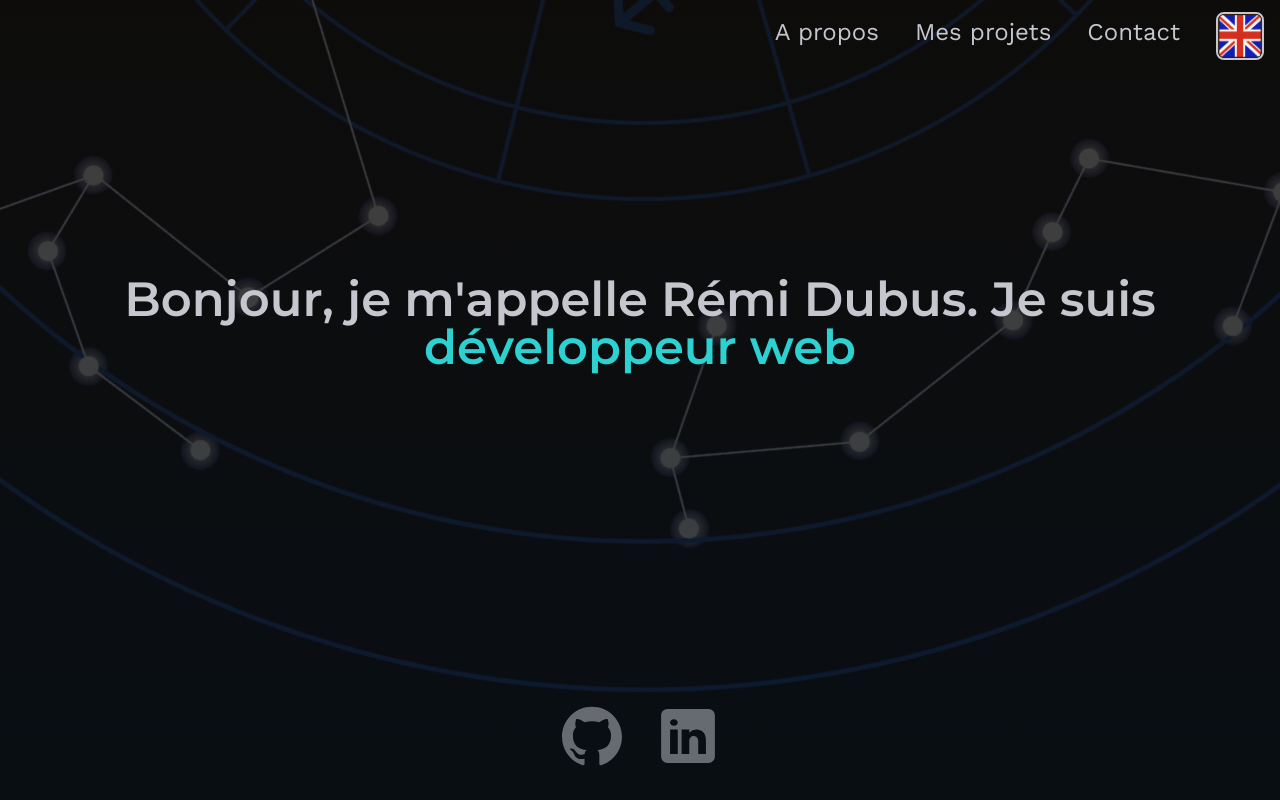
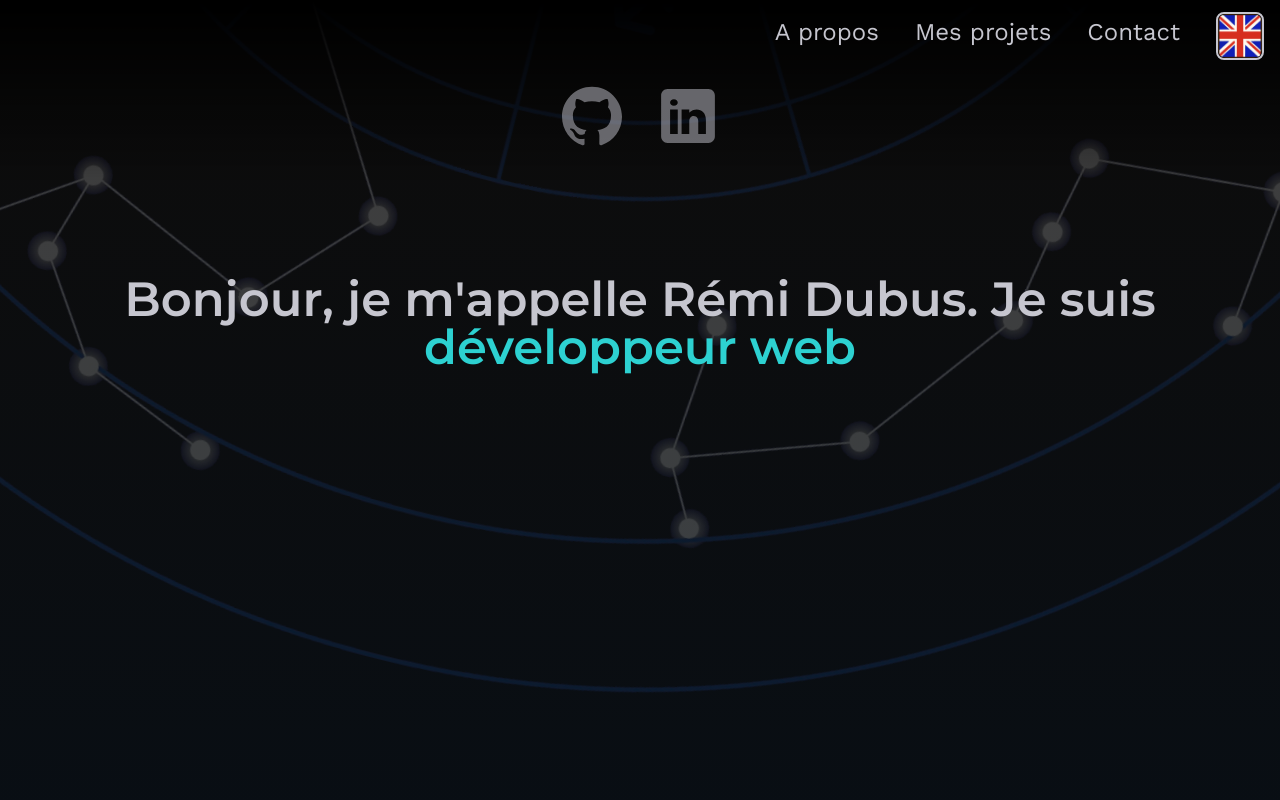
Before and after one commit to Remi-Dubus/Portfolio_V2, a Next.js app: page / in a window 1280 px wide. Shown: the top 800 px of the page. Built offline with nearby package versions, Linux system fonts and the light colour scheme; a web font is replaced by a local one.

Commit message:
feat: add background to menu on large screen closes #24

```diff
--- a/src/components/navigation/NavBar.tsx
+++ b/src/components/navigation/NavBar.tsx
@@ -22,7 +22,7 @@ export default function NavBar (){
            <SwitchLanguageButton />
            <BurgerButton handleClickMenu={handleClickMenu} openMenu={openMenu} />
            <section className={`z-15 h-screen inset-0 overflow-auto top-0 fixed transition-all duration-1000 bg-black/60 backdrop-blur-sm lg:overflow-hidden ${openMenu ? "opacity-100" : "opacity-0 pointer-events-none lg:pointer-events-auto lg:opacity-100 lg:bg-black/0 lg:backdrop-blur-none"}`}>
-               <ul className={`absolute h-screen w-screen flex justify-center gap-4 pb-45 flex-col text-light font-paragraph transform duration-1000 ease-in-out sm:gap-12 lg:flex-row lg:justify-end lg:gap-0 ${openMenu ? "-translate-x-0" : "lg:opacity-100 lg:-translate-x-0 translate-x-full opacity-0"}`}>
+               <ul className={`absolute h-screen w-screen flex justify-center gap-4 pb-45 flex-col text-light font-paragraph transform duration-1000 ease-in-out sm:gap-12 lg:flex-row lg:justify-end lg:gap-0 lg:h-18 lg:bg-[linear-gradient(to_bottom,rgba(0,0,0,1),rgba(0,0,0,0))] ${openMenu ? "-translate-x-0" : "lg:opacity-100 lg:-translate-x-0 translate-x-full opacity-0"}`}>
                    {menu.map((el, index) => (
                        <li
                            className={`text-lightcolor p-2 vsm:p-4 lg:h-18  lg:px-0 ${index === menu.length - 1 ? "mr-20" : "mr-0"}`}
```
